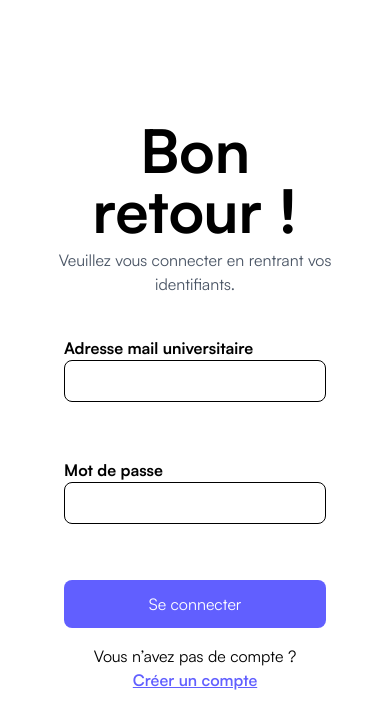
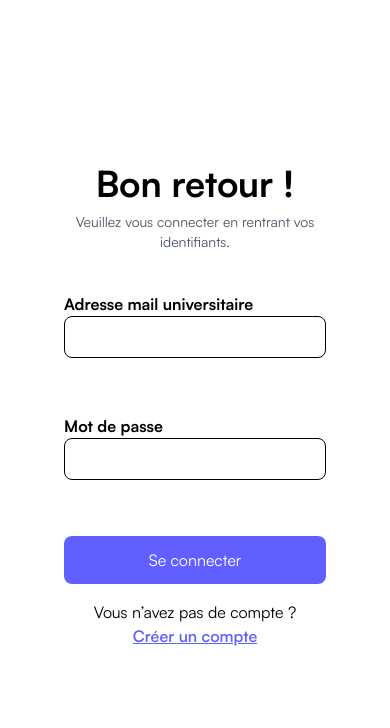
Before and after one commit to valentinbgt/sae401, a Nuxt app: page /compte/connexion in a window 390 px wide. Shown: the top 728 px of the page. Built offline with nearby package versions, Linux system fonts and the light colour scheme.

Commit message:
correction du connextion et inscription
mise en page connextion et inscription

```diff
--- a/pages/compte/connexion.vue
+++ b/pages/compte/connexion.vue
@@ -1,13 +1,20 @@
 <template>
   <div class="flex max-w-[1920px] h-screen">
+    <!-- Section gauche : Formulaire de connexion -->
     <div class="w-full lg:w-1/2 flex flex-col justify-center items-center p-12">
-      <h2 class="text-6xl font-bold mb-2 text-center">Bon retour !</h2>
-      <p class="text-gray-600 mb-6 text-center">
+      <!-- Titre principal -->
+      <h2 class="text-4xl md:text-6xl font-bold mb-2 text-center">
+        Bon retour !
+      </h2>
+      <!-- Texte secondaire -->
+      <p class="text-sm md:text-base text-gray-600 mb-6 text-center">
         Veuillez vous connecter en rentrant vos identifiants.
       </p>
+      <!-- Formulaire -->
       <LoginForm />
     </div>
 
+    <!-- Section droite : Image ou contenu supplémentaire -->
     <div class="hidden lg:flex w-1/2 bg-indigo-500 relative overflow-hidden">
       <div class="absolute -bottom-10 -right-10">
         <img
@@ -19,3 +26,7 @@
     </div>
   </div>
 </template>
+
+<script setup>
+// Aucun script nécessaire ici, car tout est géré dans LoginForm.vue
+</script>
--- a/pages/compte/inscription.vue
+++ b/pages/compte/inscription.vue
@@ -1,13 +1,20 @@
 <template>
   <div class="flex h-screen w-full">
+    <!-- Section gauche : Formulaire d'inscription -->
     <div class="w-full lg:w-1/2 flex flex-col justify-center items-center p-12">
-      <h2 class="text-6xl font-bold mb-2 text-center">Bienvenue !</h2>
-      <p class="text-gray-600 mb-6 text-center">
+      <!-- Titre principal -->
+      <h2 class="text-4xl md:text-6xl font-bold mb-2 text-center">
+        Bienvenue !
+      </h2>
+      <!-- Texte secondaire -->
+      <p class="text-sm md:text-base text-gray-600 mb-6 text-center">
         Pour vous inscrire, veuillez entrer votre adresse mail universitaire.
       </p>
+      <!-- Formulaire -->
       <SignupForm />
     </div>
 
+    <!-- Section droite : Image ou contenu supplémentaire -->
     <div class="hidden lg:flex w-1/2 bg-indigo-500 relative overflow-hidden">
       <div class="absolute -bottom-10 -right-10">
         <img
```
